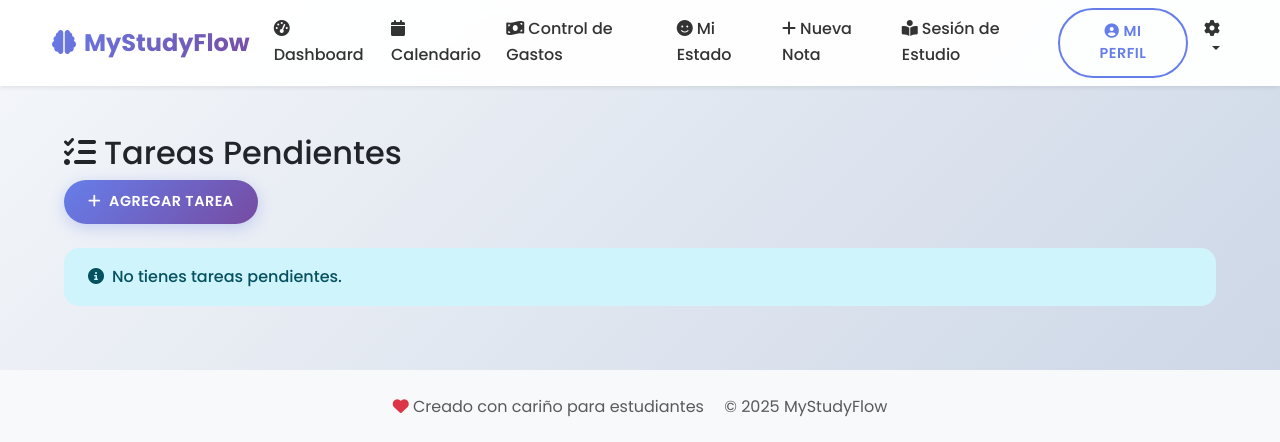
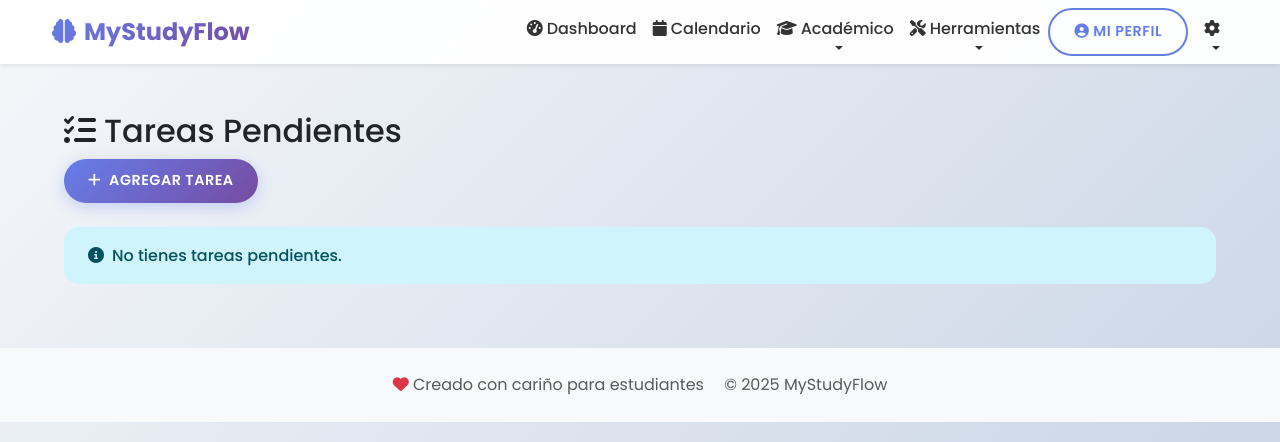
Before and after one commit to MaricarmenMQ/proyectofinal_final, a Django app: page /tareas/ in a window 1280 px wide. Shown: the top 442 px of the page. Run offline with Django 5.2, Linux system fonts and the light colour scheme; a user stored in the database is signed in; data comes from the database, SQL or seed files in the repository; data that the repository does not hold is empty; some libraries are stand-ins or nearby versions.

Commit message:
Tus cambios

```diff
--- a/studyflow/templates/studyflow/tareas.html
+++ b/studyflow/templates/studyflow/tareas.html
@@ -67,7 +67,7 @@
                 <h5 class="modal-title">Agregar Nueva Tarea</h5>
                 <button type="button" class="btn-close" data-bs-dismiss="modal"></button>
             </div>
-            <form method="post">
+            <form method="post" action="{% url 'crear_tarea' %}">
                 {% csrf_token %}
                 <div class="modal-body">
                     <div class="mb-3">
--- a/studyflow/urls.py
+++ b/studyflow/urls.py
@@ -19,6 +19,7 @@ urlpatterns = [
     path('evento/crear/', views.crear_evento, name='crear_evento'),
     path('cursos/', views.lista_cursos, name='lista_cursos'),
     path('tareas/', views.lista_tareas, name='lista_tareas'),
+    path('tareas/crear/', views.crear_tarea, name='crear_tarea'),
     path('tarea/<int:tarea_id>/completar/', views.completar_tarea, name='completar_tarea'),
     path('gastos/', views.lista_gastos, name='lista_gastos'),
     path('gastos/crear/', views.crear_gasto, name='crear_gasto'),
--- a/studyflow/views.py
+++ b/studyflow/views.py
@@ -291,6 +291,32 @@ def lista_tareas(request):
     }
 
     return render(request, 'studyflow/tareas.html', context)
+@login_required
+def crear_tarea(request):
+    if request.method == 'POST':
+        curso_id = request.POST.get('curso')
+        titulo = request.POST.get('titulo', '')
+        descripcion = request.POST.get('descripcion', '')
+        fecha_entrega = request.POST.get('fecha_entrega')
+        prioridad = request.POST.get('prioridad', 'media')
+
+        # Obtener el curso
+        curso = get_object_or_404(Curso, id=curso_id, usuario=request.user)
+
+        # Crear la tarea
+        tarea = Tarea.objects.create(
+            usuario=request.user,
+            curso=curso,
+            titulo=titulo,
+            descripcion=descripcion,
+            fecha_entrega=fecha_entrega,
+            prioridad=prioridad
+        )
+
+        messages.success(request, 'Tarea creada exitosamente')
+        return redirect('lista_tareas')
+
+    return redirect('lista_tareas')
 
 @login_required
 def completar_tarea(request, tarea_id):
--- a/templates/base.html
+++ b/templates/base.html
@@ -21,7 +21,7 @@
     {% block extra_css %}{% endblock %}
 </head>
 <body>
-    <!-- Navbar -->
+<!-- Navbar Optimizado -->
 <nav class="navbar navbar-expand-lg navbar-light bg-white shadow-sm">
     <div class="container">
         <a class="navbar-brand fw-bold text-primary" href="{% url 'inicio' %}">
@@ -35,6 +35,7 @@
         <div class="collapse navbar-collapse" id="navbarNav">
             <ul class="navbar-nav ms-auto">
                 {% if user.is_authenticated %}
+                    <!-- Elementos esenciales siempre visibles -->
                     <li class="nav-item">
                         <a class="nav-link" href="{% url 'dashboard' %}">
                             <i class="fas fa-tachometer-alt me-1"></i>Dashboard
@@ -47,62 +48,76 @@
                         </a>
                     </li>
 
-                        <!-- CORREGIDO: Cambiado dropdown-item por nav-link -->
-                        <li class="nav-item">
-                            <a class="nav-link" href="{% url 'lista_gastos' %}">
-                                <i class="fas fa-money-bill-wave me-1"></i>Control de Gastos
+                    <!-- Dropdown: Académico -->
+                    <li class="nav-item dropdown">
+                        <a class="nav-link dropdown-toggle" href="#" role="button" data-bs-toggle="dropdown">
+                            <i class="fas fa-graduation-cap me-1"></i>Académico
+                        </a>
+                        <ul class="dropdown-menu">
+                            <li>
+                                <a class="dropdown-item" href="{% url 'lista_cursos' %}">
+                                    <i class="fas fa-book me-2"></i>Mis Cursos
                                 </a>
                             </li>
-
-                        <li class="nav-item">
-                            <a class="nav-link" href="{% url 'registrar_estado' %}">
-                                <i class="fas fa-smile me-1"></i>Mi Estado
+                            <li>
+                                <a class="dropdown-item" href="{% url 'lista_tareas' %}">
+                                    <i class="fas fa-tasks me-2"></i>Tareas Pendientes
                                 </a>
                             </li>
-                        <li class="nav-item">
-                            <a class="nav-link" href="{% url 'crear_nota' %}">
-                                <i class="fas fa-plus me-1"></i>Nueva Nota
+                            <li>
+                                <a class="dropdown-item" href="{% url 'lista_sesiones' %}">
+                                    <i class="fas fa-book-reader me-2"></i>Sesiones de Estudio
                                 </a>
                             </li>
-                         <li class="nav-item">
-                            <a class="nav-link" href="{% url 'lista_sesiones' %}">
-                                <i class="fas fa-book-reader me-1"></i>Sesión de Estudio
+                        </ul>
+                    </li>
+
+                    <!-- Dropdown: Herramientas -->
+                    <li class="nav-item dropdown">
+                        <a class="nav-link dropdown-toggle" href="#" role="button" data-bs-toggle="dropdown">
+                            <i class="fas fa-tools me-1"></i>Herramientas
+                        </a>
+                        <ul class="dropdown-menu">
+                            <li>
+                                <a class="dropdown-item" href="{% url 'crear_nota' %}">
+                                    <i class="fas fa-sticky-note me-2"></i>Nueva Nota
                                 </a>
                             </li>
+                            <li>
+                                <a class="dropdown-item" href="{% url 'lista_gastos' %}">
+                                    <i class="fas fa-money-bill-wave me-2"></i>Control de Gastos
+                                </a>
+                            </li>
+                            <li>
+                                <a class="dropdown-item" href="{% url 'registrar_estado' %}">
+                                    <i class="fas fa-smile me-2"></i>Mi Estado
+                                </a>
+                            </li>
+                        </ul>
+                    </li>
+
+                    <!-- Botón Mi Perfil destacado -->
                     <li class="nav-item me-2">
                         <a href="{% url 'perfil' %}" class="btn btn-outline-primary btn-sm">
                             <i class="fas fa-user-circle me-1"></i>Mi Perfil
                         </a>
                     </li>
 
-                        <!-- Menú de configuración -->
+                    <!-- Dropdown: Configuración -->
                     <li class="nav-item dropdown">
-                            <a class="nav-link dropdown-toggle" href="#" id="navbarDropdown" role="button" data-bs-toggle="dropdown">
+                        <a class="nav-link dropdown-toggle" href="#" role="button" data-bs-toggle="dropdown">
                             <i class="fas fa-cog"></i>
                         </a>
-                            <ul class="dropdown-menu">
-                                <!-- Menú Académico -->
-                                <li>
-                                    <a class="dropdown-item" href="{% url 'lista_cursos' %}">
-                                        <i class="fas fa-graduation-cap me-1"></i>Mis Cursos
-                                    </a>
-                                </li>
-                                <li>
-                                    <a class="dropdown-item" href="{% url 'lista_tareas' %}">
-                                        <i class="fas fa-tasks me-1"></i>Tareas Pendientes
-                                    </a>
-                                </li>
-                                <li><hr class="dropdown-divider"></li>
-                                <!-- Perfil y Cierre de Sesión -->
+                        <ul class="dropdown-menu dropdown-menu-end">
                             <li>
                                 <a class="dropdown-item" href="{% url 'perfil' %}">
-                                        <i class="fas fa-user-circle me-1"></i>Mi Perfil
+                                    <i class="fas fa-user-circle me-2"></i>Ver Perfil
                                 </a>
                             </li>
                             <li><hr class="dropdown-divider"></li>
                             <li>
-                                    <a class="dropdown-item" href="{% url 'logout' %}">
-                                        <i class="fas fa-sign-out-alt me-1"></i>Cerrar Sesión
+                                <a class="dropdown-item text-danger" href="{% url 'logout' %}">
+                                    <i class="fas fa-sign-out-alt me-2"></i>Cerrar Sesión
                                 </a>
                             </li>
                         </ul>
@@ -113,7 +128,6 @@
                             <i class="fas fa-sign-in-alt me-1"></i>Iniciar Sesión
                         </a>
                     </li>
-
                     <li class="nav-item">
                         <a class="nav-link btn btn-primary text-white ms-2 px-3" href="{% url 'registro' %}">
                             <i class="fas fa-user-plus me-1"></i>Registrarse
```
Also changed, not shown: static/css/style.css (+54 -1 lines). Lines whose indentation alone changed are shown as unchanged.
